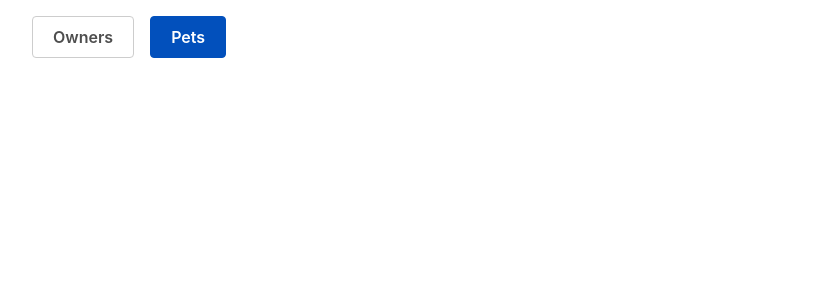
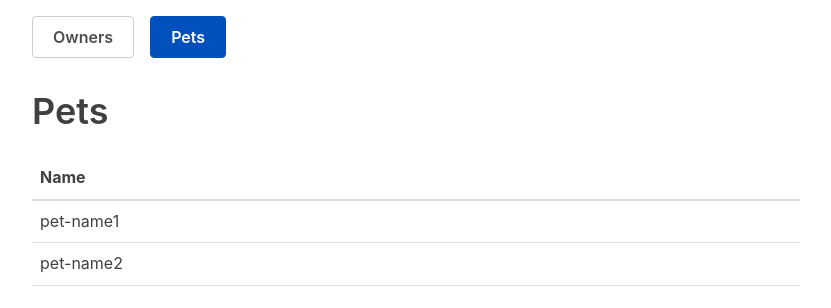
Before and after one commit to fabricecoulon/vue-petclinic-tut, a Vue app: page / in a window 1280 px wide. Both pictures are taken after a click on the button "Pets". Shown: the top 308 px of the page, without its empty margins (224-1055 px from the left). Built offline with nearby package versions, Linux system fonts and the light colour scheme.

Commit message:
wip show&hide depending if button clicked

```diff
--- a/src/App.vue
+++ b/src/App.vue
@@ -4,6 +4,7 @@
       but just "selectTab" -->
       <main-tabs :maintabs="maintabs" @select:tabid="selectTab"></main-tabs>
       <span v-show="maintabs[0].selected"><owners></owners></span>
+      <span v-show="maintabs[1].selected"><pets></pets></span>
   </div>
 </template>
 
@@ -11,13 +12,15 @@
 //import HelloWorld from './components/HelloWorld.vue'
 import MainTabs from '@/components/MainTabs.vue'
 import Owners from '@/components/Owners.vue'
+import Pets from '@/components/Pets.vue'
 
 export default {
   name: 'app',
   components: {
     //HelloWorld
     MainTabs,
-    Owners
+    Owners,
+    Pets
   },
   data() {
     return {
--- /dev/null
+++ b/src/components/Pets.vue
@@ -0,0 +1,40 @@
+<template>
+  <div>
+    <h1>Pets</h1>
+      <pets-table :pets="pets"></pets-table>
+  </div>
+</template>
+
+<script>
+import PetsTable from '@/components/PetsTable.vue'
+
+export default {
+  name: 'pets',
+  components: {
+    PetsTable,
+  },
+  data() {
+    return {
+      pets: [
+        { id:1, name: "pet-name1", ownerId: 1 },
+        { id:2, name: "pet-name2", ownerId: 2 }
+      ]
+    }
+  },
+  methods: {
+    addPet(pet) {
+      const nbPets = this.pets.length;
+      const lastId = (nbPets > 0) ? this.pets[nbPets-1].id : 0;
+      const id = lastId + 1;
+      const newPet = { ...pet, id };
+      this.pets = [ ...this.pets, newPet ];
+    }
+  },
+  mounted() {
+  }
+}
+</script>
+
+<style scoped>
+
+</style>
--- /dev/null
+++ b/src/components/PetsTable.vue
@@ -0,0 +1,29 @@
+<template>
+<div id="pets-table">
+  <table>
+    <thead>
+      <tr>
+        <th>Name</th>
+      </tr>
+    </thead>
+    <tbody>
+      <tr v-for="pet in pets" :key="pet.id">
+        <td>{{ pet.name }}</td>
+      </tr>
+    </tbody>
+  </table>
+</div>
+</template>
+
+<script>
+export default {
+  name: 'pets-table',
+  props: {
+    pets: Array
+  }
+}
+</script>
+
+<style scoped>
+
+</style>
```
